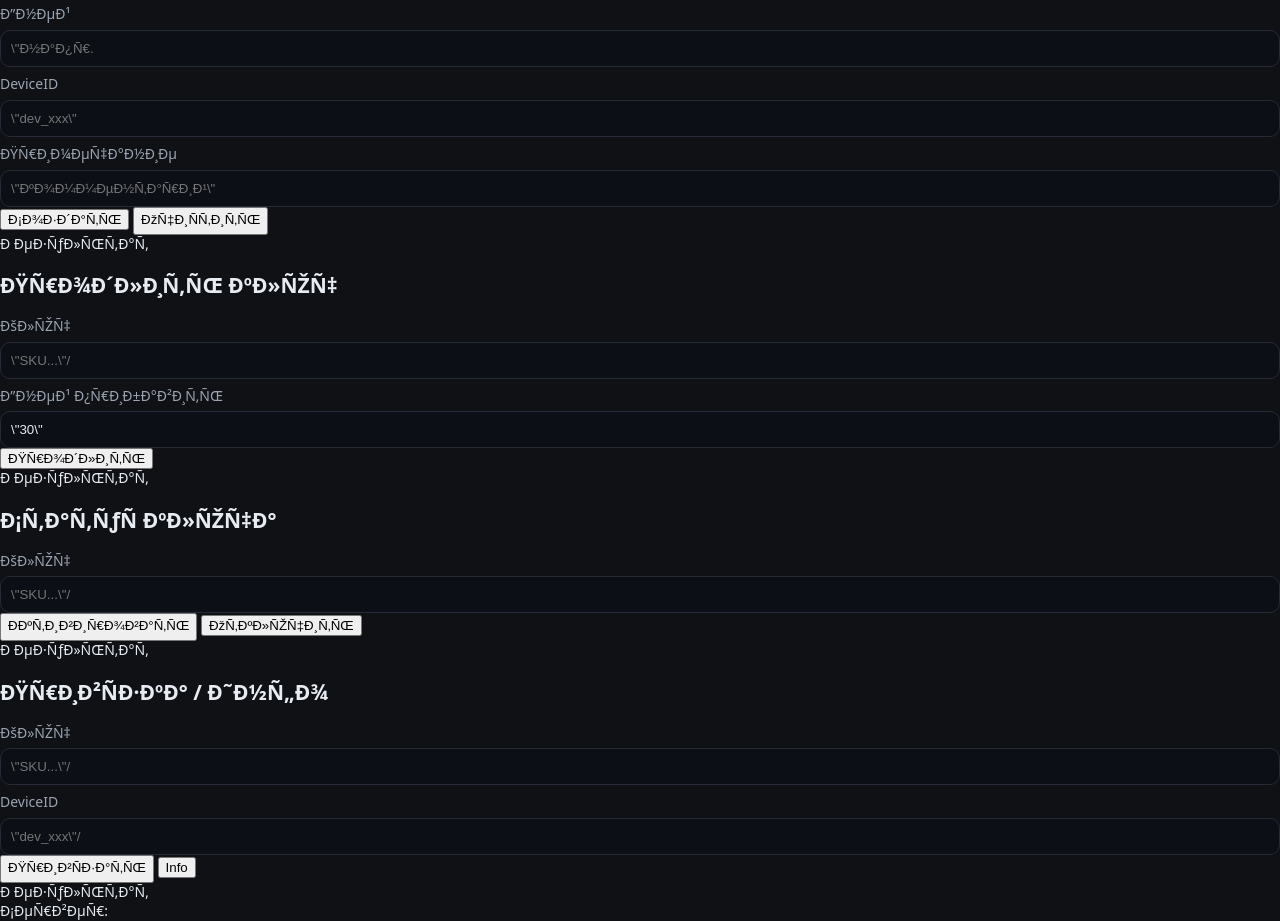
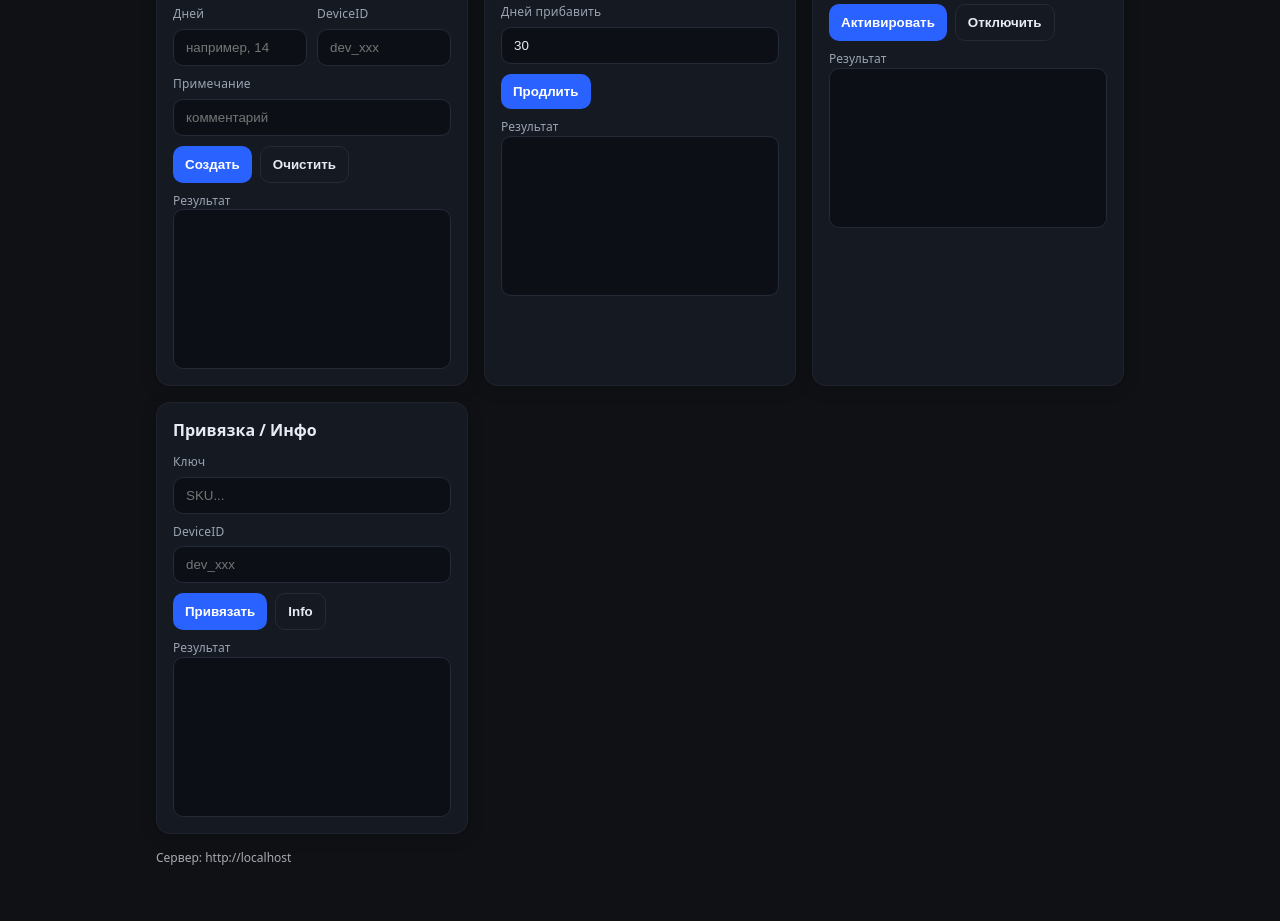
Before and after one commit to IAMVENOM94/RWB-ToolKit, a website: page admin.html in a window 1280 px wide. Shown: the part 188-1109 px from the top of the page. After the commit the page ends 1055 px from the top, so only its background shows below. Drawn offline with Linux system fonts and the light colour scheme.

Commit message:
Update admin.html

```diff
--- a/admin.html
+++ b/admin.html
@@ -1,81 +1,127 @@
 <!doctype html>
-<html lang=\"ru\">
+<html lang="ru">
 <head>
-  <meta charset=\"utf-8\" />
+  <meta charset="utf-8" />
   <title>WB SKU Checker — Админка лицензий</title>
-  <meta name=\"viewport\" content=\"width=device-width,initial-scale=1\" />
+  <meta name="viewport" content="width=device-width,initial-scale=1" />
   <style>
-    :root { --bg:#0f1115; --card:#151922; --muted:#9aa4b2; --text:#e7ecf3; --br:14px; }
+    :root {
+      --bg: #0f1115;
+      --card: #151922;
+      --muted: #9aa4b2;
+      --text: #e7ecf3;
+      --surface: #0c1016;
+      --border: #242a36;
+      --accent: #2a62ff;
+      --radius: 14px;
+    }
     *{ box-sizing: border-box; }
-    body{ margin:0; background:var(--bg); color:var(--text); font:14px/1.35 system-ui; }
-    .wrap{ max-width:980px; margin:24px auto; padding:0 16px; }
-    .grid{ display:grid; grid-template-columns:repeat(auto-fit,minmax(280px,1fr)); gap:16px; }
-    .card{ background:var(--card); border-radius:var(--br); padding:16px; }
-    label{ display:block; color:#9aa4b2; margin:8px 0 6px; }
-    input,select{ width:100%; background:#0c1016; color:#e7ecf3; border:1px solid #242a36; border-radius:10px; padding:10px; }
-    .btn{ background:#2a62ff; color:#fff; border:none; border-radius:10px; padding:10px 12px; cursor:pointer; }
-    .row{ display:grid; grid-template-columns:1fr 1fr; gap:8px; }
-    .log{ background:#0c1016; border:1px solid #242a36; border-radius:10px; padding:10px; height:160px; overflow:auto; white-space:pre-wrap; }
+    html, body { height: 100%; }
+    body {
+      margin: 0;
+      background: var(--bg);
+      color: var(--text);
+      font: 14px/1.4 system-ui, -apple-system, Segoe UI, Roboto, Ubuntu, Cantarell, "Helvetica Neue", Arial, "Noto Sans", "Apple Color Emoji", "Segoe UI Emoji";
+    }
+    h1 { font-size: 22px; margin: 0 0 16px; }
+    h2 { font-size: 16px; margin: 0 0 12px; }
+    .wrap { max-width: 1000px; margin: 24px auto; padding: 0 16px; }
+    .grid { display: grid; grid-template-columns: repeat(auto-fit, minmax(300px, 1fr)); gap: 16px; }
+    .card { background: var(--card); border-radius: var(--radius); padding: 16px; border: 1px solid rgba(255,255,255,.04); box-shadow: 0 4px 16px rgba(0,0,0,.2); }
+    label { display: block; color: var(--muted); margin: 10px 0 6px; font-size: 12px; letter-spacing: .2px; }
+    input, select, textarea {
+      width: 100%; background: var(--surface); color: var(--text);
+      border: 1px solid var(--border); border-radius: 10px; padding: 10px 12px;
+      outline: none;
+    }
+    input:focus, select:focus, textarea:focus { border-color: var(--accent); box-shadow: 0 0 0 3px rgba(42,98,255,.2); }
+    .row { display: grid; grid-template-columns: 1fr 1fr; gap: 10px; }
+    .btn {
+      background: var(--accent); color: #fff; border: none; border-radius: 10px;
+      padding: 10px 12px; cursor: pointer; font-weight: 600;
+    }
+    .btn.secondary { background: transparent; color: var(--text); border: 1px solid var(--border); }
+    .btn:disabled { opacity: .6; cursor: default; }
+    .btns { display:flex; gap: 8px; margin-top: 10px; flex-wrap: wrap; }
+    .log {
+      background: var(--surface); border: 1px solid var(--border);
+      border-radius: 10px; padding: 10px; height: 160px; overflow: auto; white-space: pre-wrap;
+      font-family: ui-monospace, SFMono-Regular, Menlo, Monaco, Consolas, "Liberation Mono", monospace;
+    }
+    footer { margin-top: 16px; opacity: .7; font-size: 12px; }
+    .note { color: var(--muted); font-size: 12px; }
   </style>
 </head>
 <body>
-  <div class=\"wrap\">
+  <div class="wrap">
     <h1>WB SKU Checker — Админка лицензий</h1>
-    <div class=\"grid\">
-      <section class=\"card\">
+    <div class="grid">
+      <section class="card">
         <h2>Создать ключ</h2>
         <label>Тариф</label>
-        <select id=\"plan\">
-          <option value=\"week\">week (7д)</option>
-          <option value=\"month\" selected>month (30д)</option>
-          <option value=\"year\">year (365д)</option>
-          <option value=\"test\">test (3д)</option>
+        <select id="plan">
+          <option value="week">week (7д)</option>
+          <option value="month" selected>month (30д)</option>
+          <option value="year">year (365д)</option>
+          <option value="test">test (3д)</option>
         </select>
-        <div class=\"row\">
-          <div><label>Дней</label><input id=\"days\" type=\"number\" placeholder=\"напр. 14\" /></div>
-          <div><label>DeviceID</label><input id=\"device\" type=\"text\" placeholder=\"dev_xxx\" /></div>
+        <div class="row">
+          <div>
+            <label>Дней</label>
+            <input id="days" type="number" placeholder="например, 14" />
+          </div>
+          <div>
+            <label>DeviceID</label>
+            <input id="device" type="text" placeholder="dev_xxx" />
+          </div>
         </div>
-        <label>Примечание</label><input id=\"note\" type=\"text\" placeholder=\"комментарий\" />
-        <div style=\"margin-top:10px; display:flex; gap:8px;\">
-          <button class=\"btn\" id=\"btnCreate\">Создать</button>
-          <button class=\"btn\" id=\"btnClear\">Очистить</button>
+        <label>Примечание</label>
+        <input id="note" type="text" placeholder="комментарий" />
+        <div class="btns">
+          <button class="btn" id="btnCreate">Создать</button>
+          <button class="btn secondary" id="btnClear">Очистить</button>
         </div>
-        <div style=\"margin-top:10px;\">
-          <div>Результат</div>
-          <div id=\"createOut\" class=\"log\"></div>
+        <div style="margin-top:10px;">
+          <div class="note">Результат</div>
+          <div id="createOut" class="log"></div>
         </div>
       </section>
 
-      <section class=\"card\">
+      <section class="card">
         <h2>Продлить ключ</h2>
-        <label>Ключ</label><input id=\"extKey\" type=\"text\" placeholder=\"SKU...\"/>
-        <label>Дней прибавить</label><input id=\"extDays\" type=\"number\" value=\"30\" />
-        <div style=\"margin-top:10px;\"><button class=\"btn\" id=\"btnExtend\">Продлить</button></div>
-        <div style=\"margin-top:10px;\"><div>Результат</div><div id=\"extendOut\" class=\"log\"></div></div>
+        <label>Ключ</label>
+        <input id="extKey" type="text" placeholder="SKU..." />
+        <label>Дней прибавить</label>
+        <input id="extDays" type="number" value="30" />
+        <div class="btns"><button class="btn" id="btnExtend">Продлить</button></div>
+        <div style="margin-top:10px;"><div class="note">Результат</div><div id="extendOut" class="log"></div></div>
       </section>
 
-      <section class=\"card\">
+      <section class="card">
         <h2>Статус ключа</h2>
-        <label>Ключ</label><input id=\"stKey\" type=\"text\" placeholder=\"SKU...\"/>
-        <div style=\"margin-top:10px; display:flex; gap:8px;\">
-          <button class=\"btn\" id=\"btnActivate\">Активировать</button>
-          <button class=\"btn\" id=\"btnDeactivate\">Отключить</button>
+        <label>Ключ</label>
+        <input id="statusKey" type="text" placeholder="SKU..." />
+        <div class="btns">
+          <button class="btn" id="btnActivate">Активировать</button>
+          <button class="btn secondary" id="btnDeactivate">Отключить</button>
         </div>
-        <div style=\"margin-top:10px;\"><div>Результат</div><div id=\"statusOut\" class=\"log\"></div></div>
+        <div style="margin-top:10px;"><div class="note">Результат</div><div id="statusOut" class="log"></div></div>
       </section>
 
-      <section class=\"card\">
+      <section class="card">
         <h2>Привязка / Инфо</h2>
-        <label>Ключ</label><input id=\"bindKey\" type=\"text\" placeholder=\"SKU...\"/>
-        <label>DeviceID</label><input id=\"bindDevice\" type=\"text\" placeholder=\"dev_xxx\"/>
-        <div style=\"margin-top:10px; display:flex; gap:8px;\">
-          <button class=\"btn\" id=\"btnBind\">Привязать</button>
-          <button class=\"btn\" id=\"btnInfo\">Info</button>
+        <label>Ключ</label>
+        <input id="bindKey" type="text" placeholder="SKU..." />
+        <label>DeviceID</label>
+        <input id="bindDevice" type="text" placeholder="dev_xxx" />
+        <div class="btns">
+          <button class="btn" id="btnBind">Привязать</button>
+          <button class="btn secondary" id="btnInfo">Info</button>
         </div>
-        <div style=\"margin-top:10px;\"><div>Результат</div><div id=\"bindOut\" class=\"log\"></div></div>
+        <div style="margin-top:10px;"><div class="note">Результат</div><div id="bindOut" class="log"></div></div>
       </section>
     </div>
-    <footer style=\"margin-top:12px; opacity:.7\">Сервер: <span id=\"baseUrl\"></span></footer>
+    <footer>Сервер: <span id="baseUrl"></span></footer>
   </div>
 
   <script>
@@ -86,60 +132,74 @@
     document.getElementById('baseUrl').textContent = BASE;
 
     async function post(path, body) {
-      const r = await fetch(BASE + path, { method:'POST', headers:{'Content-Type':'application/json'}, body: JSON.stringify(body||{}) });
-      const t = await r.text(); try { return JSON.parse(t); } catch { return { ok:false, raw:t }; }
+      const r = await fetch(BASE + path, {
+        method: 'POST',
+        headers: { 'Content-Type': 'application/json' },
+        body: JSON.stringify(body || {})
+      });
+      const t = await r.text();
+      try { return JSON.parse(t); } catch { return { ok: false, raw: t }; }
     }
-    async function get(path, params={}) {
+    async function get(path, params = {}) {
       const q = new URLSearchParams(params).toString();
-      const r = await fetch(BASE + path + (q?('?'+q):''), { method:'GET' });
-      const t = await r.text(); try { return JSON.parse(t); } catch { return { ok:false, raw:t }; }
+      const r = await fetch(BASE + path + (q ? ('?' + q) : ''), { method: 'GET' });
+      const t = await r.text();
+      try { return JSON.parse(t); } catch { return { ok: false, raw: t }; }
     }
 
     // create
+    const plan = $('plan'), days = $('days'), device = $('device'), note = $('note');
+    const btnCreate = $('btnCreate'), btnClear = $('btnClear'), createOut = $('createOut');
     btnCreate.onclick = async () => {
-      const plan = plan.value;
-      const days = days.value ? Number(days.value) : undefined;
-      const device = device.value || undefined;
-      const note = note.value || undefined;
-      const data = await post('/api/admin/create', { plan, days, device, note });
+      btnCreate.disabled = true;
+      const data = await post('/api/admin/create', {
+        plan: plan.value,
+        days: days.value ? Number(days.value) : undefined,
+        device: device.value.trim() || undefined,
+        note: note.value.trim() || undefined
+      });
       out(createOut, data);
+      btnCreate.disabled = false;
     };
-    btnClear.onclick = () => { days.value=''; device.value=''; note.value=''; createOut.textContent=''; };
+    btnClear.onclick = () => { plan.value = 'month'; days.value = ''; device.value = ''; note.value=''; createOut.textContent=''; };
 
     // extend
+    const extKey = $('extKey'), extDays = $('extDays'), btnExtend = $('btnExtend'), extendOut = $('extendOut');
     btnExtend.onclick = async () => {
       const key = extKey.value.trim();
-      const daysNum = Number(extDays.value || 30);
-      if (!key) return extendOut.textContent='Введите ключ';
-      const data = await post('/api/admin/extend', { key, days: daysNum });
+      const d = Number(extDays.value || '0');
+      if (!key || !d) return out(extendOut, { ok:false, error:'Введите ключ и дни' });
+      const data = await post('/api/admin/extend', { key, days: d });
       out(extendOut, data);
     };
 
     // status
+    const statusKey = $('statusKey'), btnActivate = $('btnActivate'), btnDeactivate = $('btnDeactivate'), statusOut = $('statusOut');
     btnActivate.onclick = async () => {
-      const key = stKey.value.trim();
-      if (!key) return statusOut.textContent='Введите ключ';
-      const data = await post('/api/admin/set-active', { key, isActive: true });
+      const key = statusKey.value.trim();
+      if (!key) return out(statusOut, { ok:false, error:'Введите ключ' });
+      const data = await post('/api/admin/set-active', { key, active: true });
       out(statusOut, data);
     };
     btnDeactivate.onclick = async () => {
-      const key = stKey.value.trim();
-      if (!key) return statusOut.textContent='Введите ключ';
-      const data = await post('/api/admin/set-active', { key, isActive: false });
+      const key = statusKey.value.trim();
+      if (!key) return out(statusOut, { ok:false, error:'Введите ключ' });
+      const data = await post('/api/admin/set-active', { key, active: false });
       out(statusOut, data);
     };
 
     // bind/info
+    const bindKey = $('bindKey'), bindDevice = $('bindDevice'), btnBind = $('btnBind'), btnInfo = $('btnInfo'), bindOut = $('bindOut');
     btnBind.onclick = async () => {
       const key = bindKey.value.trim();
       const dev = bindDevice.value.trim();
-      if (!key || !dev) return bindOut.textContent='Нужны ключ и device';
+      if (!key || !dev) return out(bindOut, { ok:false, error:'Нужны ключ и device' });
       const data = await post('/api/admin/bind-device', { key, device: dev });
       out(bindOut, data);
     };
     btnInfo.onclick = async () => {
       const key = bindKey.value.trim();
-      if (!key) return bindOut.textContent='Введите ключ';
+      if (!key) return out(bindOut, { ok:false, error:'Введите ключ' });
       const data = await get('/api/admin/info', { key });
       out(bindOut, data);
     };
```
